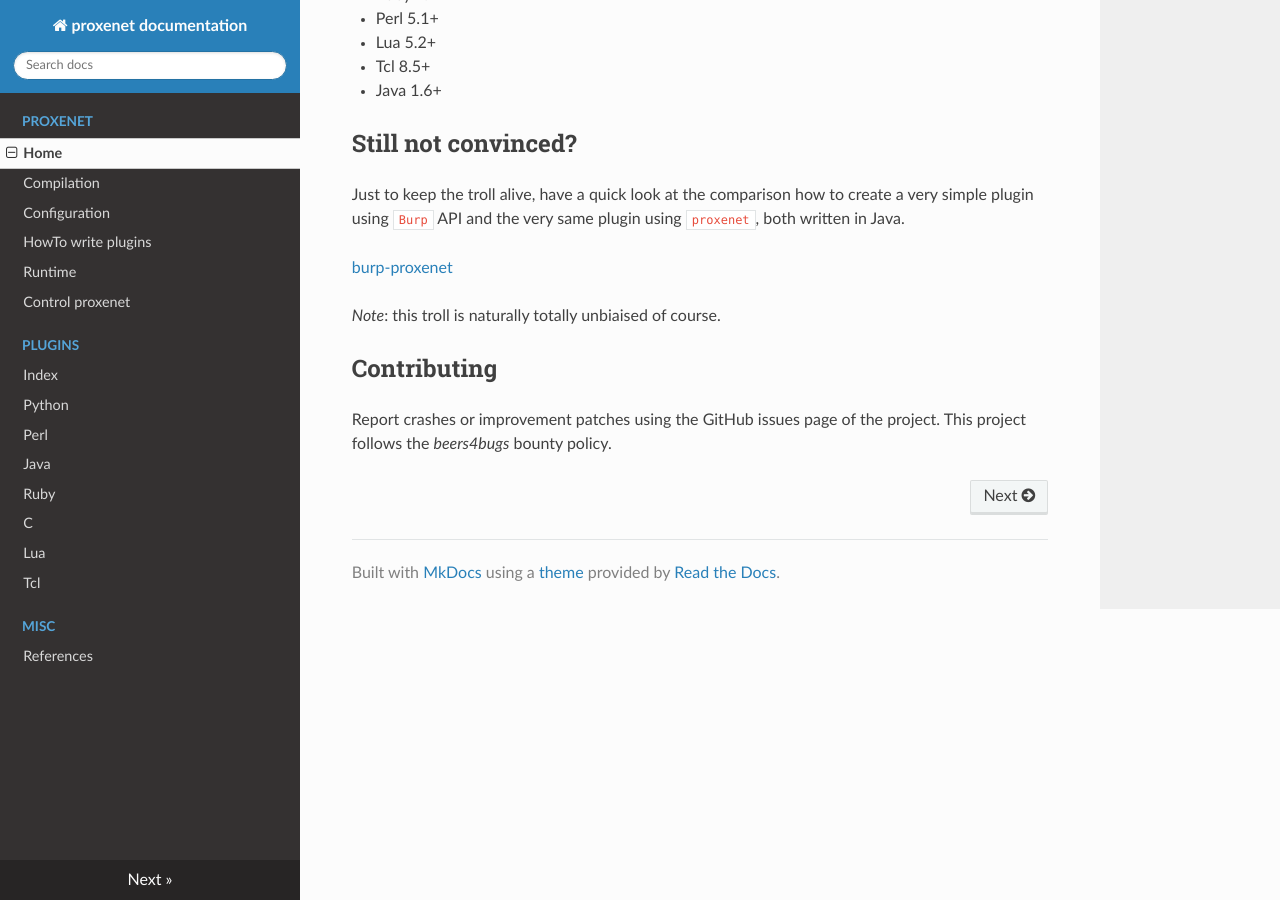
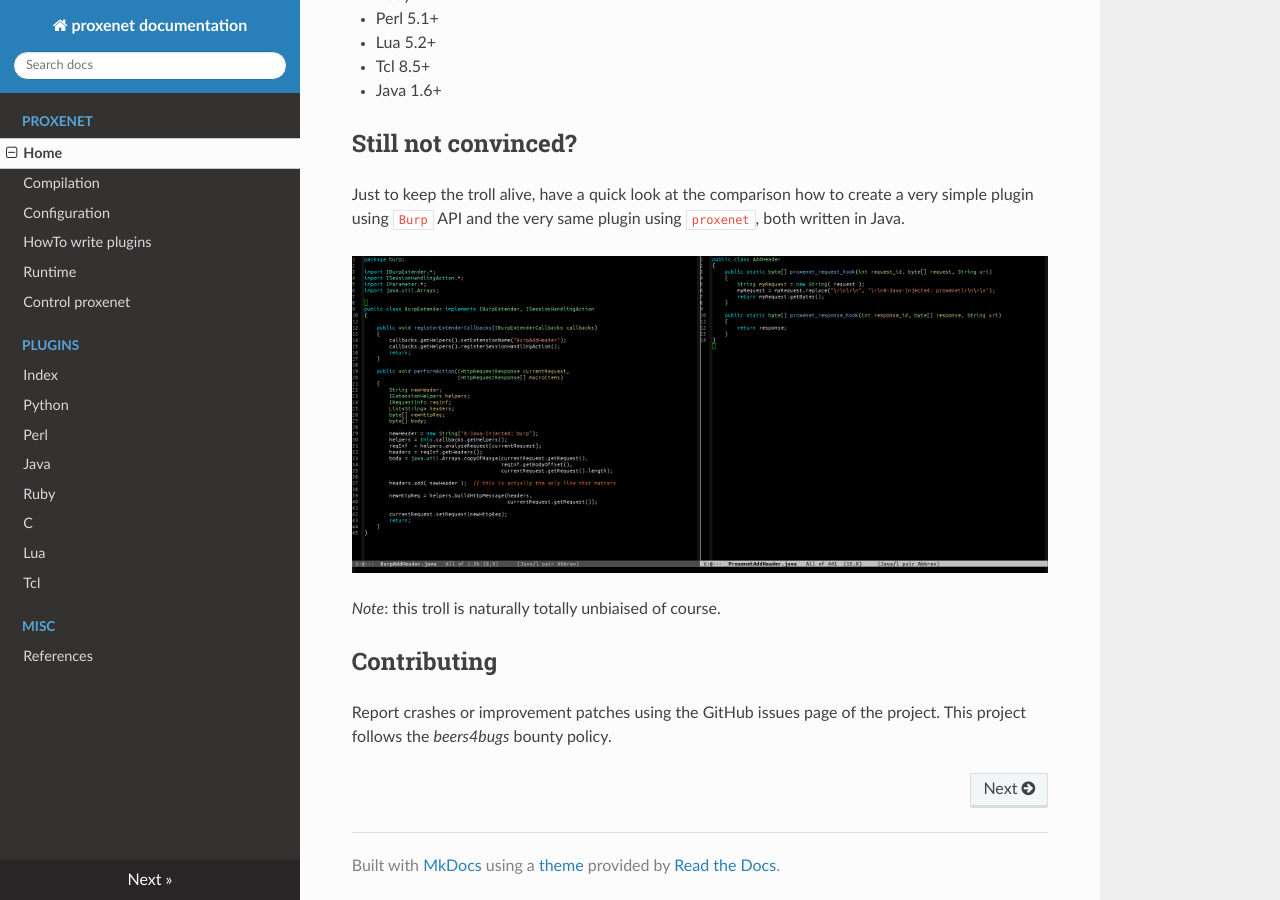
Before and after one commit to hugsy/proxenet, an MkDocs documentation site: the page built from docs/index.md, in a window 1280 px wide and 900 px high, scrolled down 2781 px. Built offline with MkDocs 1.6.1, drawn with Linux system fonts in a browser that asks for light colours; nearby versions of some CDN libraries; old or Windows-style settings are respelled for this version of MkDocs.

Commit message:
Fix image link -> inline image.

```diff
--- a/docs/index.md
+++ b/docs/index.md
@@ -117,7 +117,7 @@ Just to keep the troll alive, have a quick look at the comparison how to create
 a very simple plugin using `Burp` API and the very same plugin using `proxenet`,
 both written in Java.
 
-[burp-proxenet](img/fun.png)
+![burp-proxenet](img/fun.png)
 
 *Note*: this troll is naturally totally unbiaised of course.
 
```
